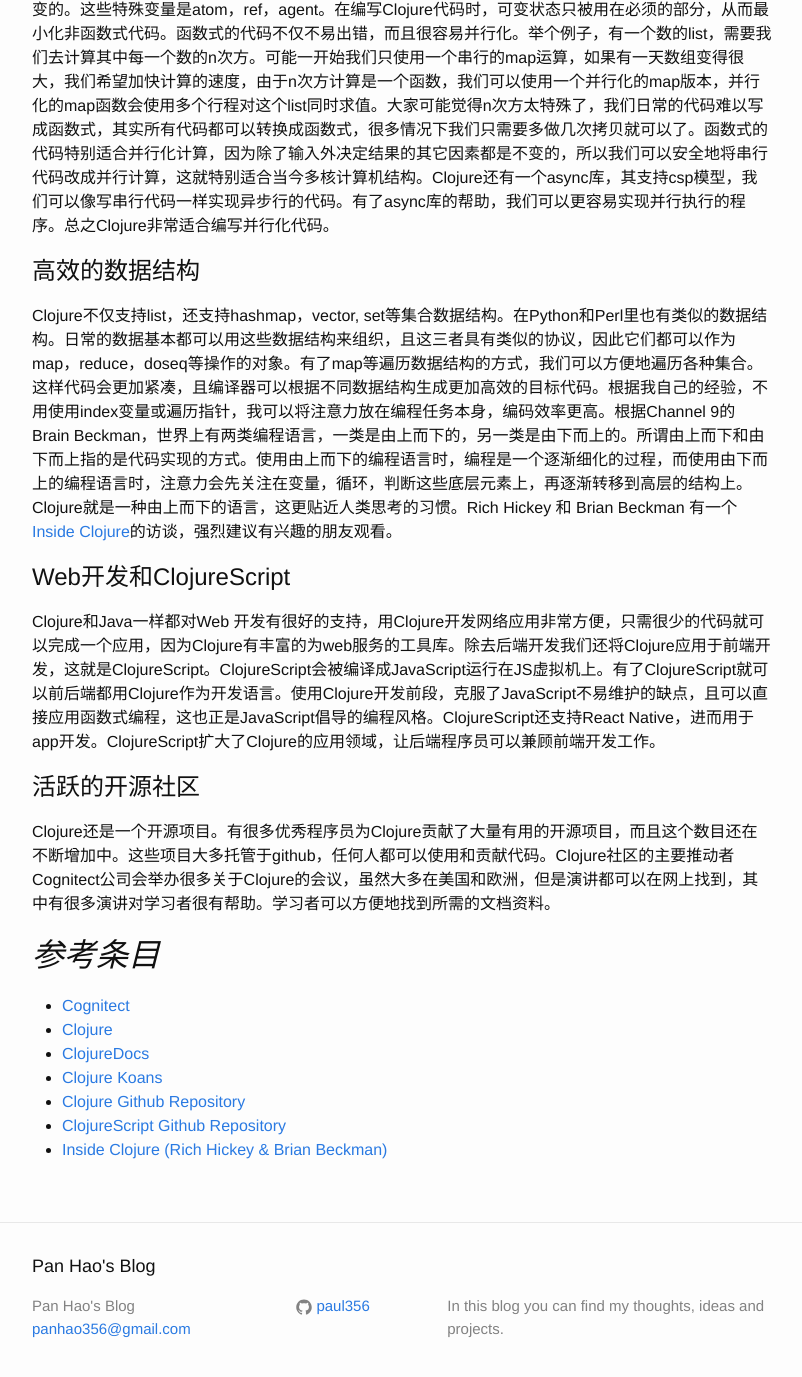
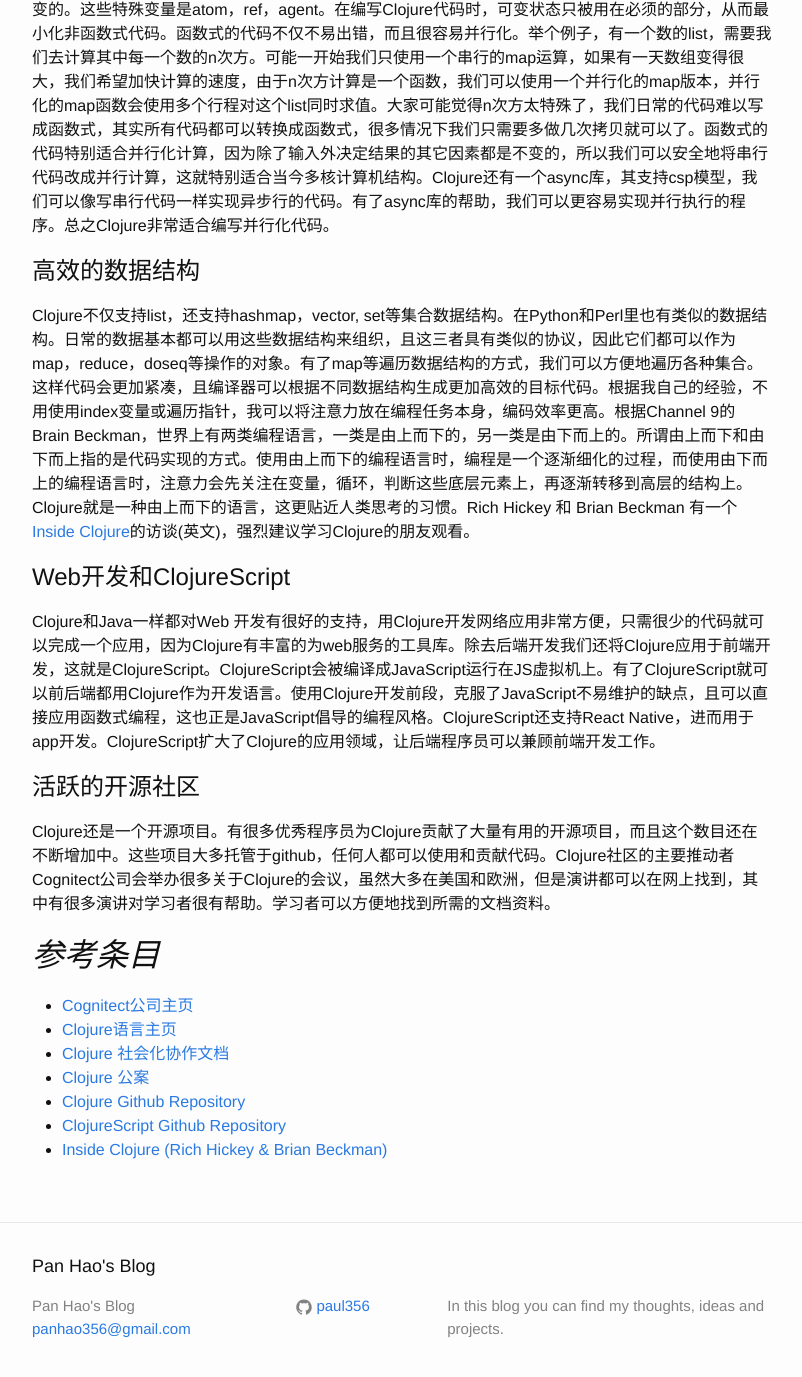
Before and after one commit to paul356/blog.backup, a Jekyll site: the page built from _posts/2016-01-22-introduction-to-clojure.md, in a window 1280 px wide and 1400 px high, scrolled down 460 px. Shown: the top 1377 px of the window, without its empty margins (238-1040 px from the left). Built offline with Jekyll 4.4.1, drawn with Linux system fonts in a browser that asks for light colours.

Commit message:
Update and rename post 2016-01-22-new.md

```diff
--- a/_posts/2016-01-22-new.md
+++ b/_posts/2016-01-22-introduction-to-clojure.md
@@ -9,7 +9,7 @@ Clojure是Rich Hickey发明的Lisp方言。Clojure选择JVM或CLR作为其运行
 函数式编程强调编写没有副作用和状态的代码，代码的输出只决定于输入，而与某个全局变量或类成员当时的状态无关。这样的代码易于测试和改写，而不容易出错。但是在编写软件时，严格的没有状态的代码却很难编写。Clojure在不变性和可变性之间做了很好的折中。普通变量都是不可变的，只有特殊变量是可变的。这些特殊变量是atom，ref，agent。在编写Clojure代码时，可变状态只被用在必须的部分，从而最小化非函数式代码。函数式的代码不仅不易出错，而且很容易并行化。举个例子，有一个数的list，需要我们去计算其中每一个数的n次方。可能一开始我们只使用一个串行的map运算，如果有一天数组变得很大，我们希望加快计算的速度，由于n次方计算是一个函数，我们可以使用一个并行化的map版本，并行化的map函数会使用多个行程对这个list同时求值。大家可能觉得n次方太特殊了，我们日常的代码难以写成函数式，其实所有代码都可以转换成函数式，很多情况下我们只需要多做几次拷贝就可以了。函数式的代码特别适合并行化计算，因为除了输入外决定结果的其它因素都是不变的，所以我们可以安全地将串行代码改成并行计算，这就特别适合当今多核计算机结构。Clojure还有一个async库，其支持csp模型，我们可以像写串行代码一样实现异步行的代码。有了async库的帮助，我们可以更容易实现并行执行的程序。总之Clojure非常适合编写并行化代码。
 
 # 高效的数据结构
-Clojure不仅支持list，还支持hashmap，vector, set等集合数据结构。在Python和Perl里也有类似的数据结构。日常的数据基本都可以用这些数据结构来组织，且这三者具有类似的协议，因此它们都可以作为map，reduce，doseq等操作的对象。有了map等遍历数据结构的方式，我们可以方便地遍历各种集合。这样代码会更加紧凑，且编译器可以根据不同数据结构生成更加高效的目标代码。根据我自己的经验，不用使用index变量或遍历指针，我可以将注意力放在编程任务本身，编码效率更高。根据Channel 9的Brain Beckman，世界上有两类编程语言，一类是由上而下的，另一类是由下而上的。所谓由上而下和由下而上指的是代码实现的方式。使用由上而下的编程语言时，编程是一个逐渐细化的过程，而使用由下而上的编程语言时，注意力会先关注在变量，循环，判断这些底层元素上，再逐渐转移到高层的结构上。Clojure就是一种由上而下的语言，这更贴近人类思考的习惯。Rich Hickey 和 Brian Beckman 有一个[Inside Clojure][rich-brian-talk]的访谈，强烈建议有兴趣的朋友观看。
+Clojure不仅支持list，还支持hashmap，vector, set等集合数据结构。在Python和Perl里也有类似的数据结构。日常的数据基本都可以用这些数据结构来组织，且这三者具有类似的协议，因此它们都可以作为map，reduce，doseq等操作的对象。有了map等遍历数据结构的方式，我们可以方便地遍历各种集合。这样代码会更加紧凑，且编译器可以根据不同数据结构生成更加高效的目标代码。根据我自己的经验，不用使用index变量或遍历指针，我可以将注意力放在编程任务本身，编码效率更高。根据Channel 9的Brain Beckman，世界上有两类编程语言，一类是由上而下的，另一类是由下而上的。所谓由上而下和由下而上指的是代码实现的方式。使用由上而下的编程语言时，编程是一个逐渐细化的过程，而使用由下而上的编程语言时，注意力会先关注在变量，循环，判断这些底层元素上，再逐渐转移到高层的结构上。Clojure就是一种由上而下的语言，这更贴近人类思考的习惯。Rich Hickey 和 Brian Beckman 有一个[Inside Clojure][rich-brian-talk]的访谈(英文)，强烈建议学习Clojure的朋友观看。
 
 # Web开发和ClojureScript
 Clojure和Java一样都对Web 开发有很好的支持，用Clojure开发网络应用非常方便，只需很少的代码就可以完成一个应用，因为Clojure有丰富的为web服务的工具库。除去后端开发我们还将Clojure应用于前端开发，这就是ClojureScript。ClojureScript会被编译成JavaScript运行在JS虚拟机上。有了ClojureScript就可以前后端都用Clojure作为开发语言。使用Clojure开发前段，克服了JavaScript不易维护的缺点，且可以直接应用函数式编程，这也正是JavaScript倡导的编程风格。ClojureScript还支持React Native，进而用于app开发。ClojureScript扩大了Clojure的应用领域，让后端程序员可以兼顾前端开发工作。
@@ -18,10 +18,10 @@ Clojure和Java一样都对Web 开发有很好的支持，用Clojure开发网络
 Clojure还是一个开源项目。有很多优秀程序员为Clojure贡献了大量有用的开源项目，而且这个数目还在不断增加中。这些项目大多托管于github，任何人都可以使用和贡献代码。Clojure社区的主要推动者Cognitect公司会举办很多关于Clojure的会议，虽然大多在美国和欧洲，但是演讲都可以在网上找到，其中有很多演讲对学习者很有帮助。学习者可以方便地找到所需的文档资料。
 
 ## _参考条目_
-* [Cognitect][cognitect-site]
-* [Clojure][clojure-site]
-* [ClojureDocs][clojure-docs]
-* [Clojure Koans][clojure-koans]
+* [Cognitect公司主页][cognitect-site]
+* [Clojure语言主页][clojure-site]
+* [Clojure 社会化协作文档][clojure-docs]
+* [Clojure 公案][clojure-koans]
 * [Clojure Github Repository][clojure-github]
 * [ClojureScript Github Repository][clojurescript-github]
 * [Inside Clojure (Rich Hickey & Brian Beckman)][rich-brian-talk]
```
